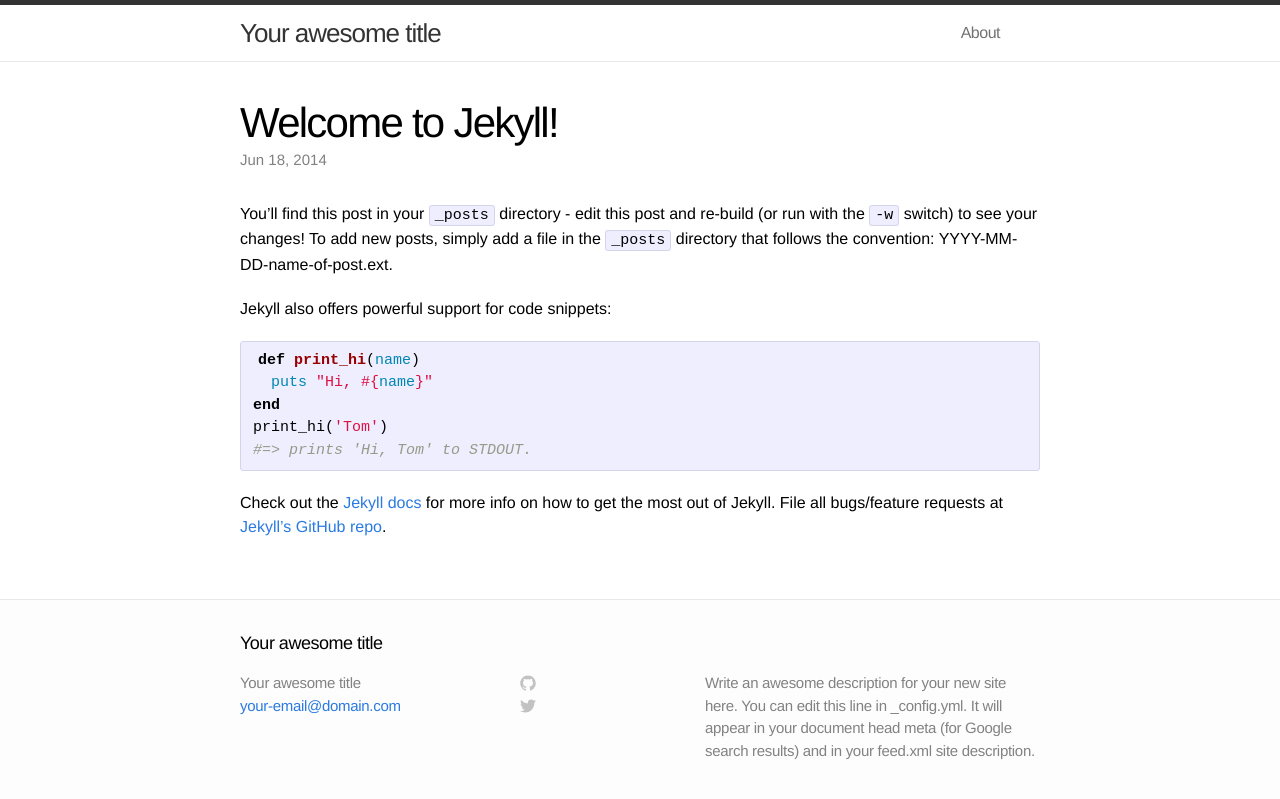
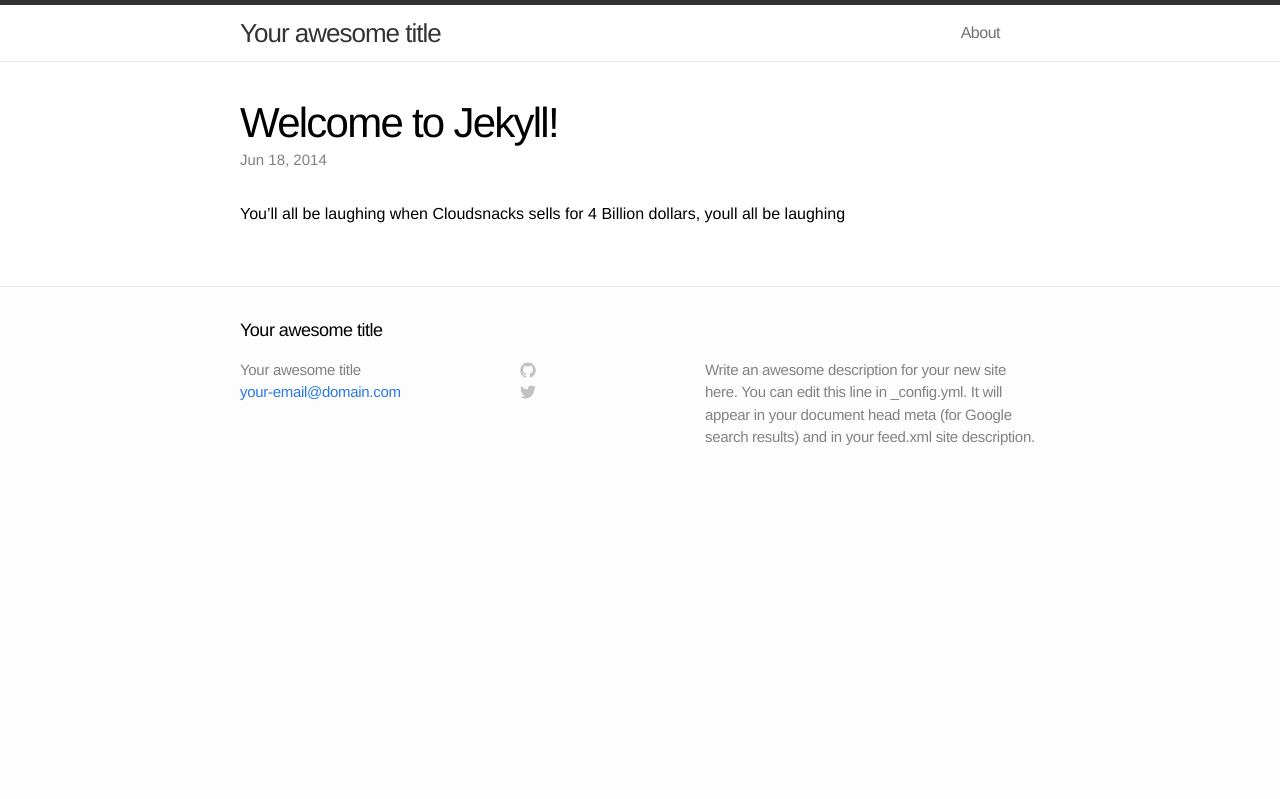
Before and after one commit to zephyr-dev/zephyr-dev.github.io, a Jekyll site: the page built from _posts/2014-06-18-welcome-to-jekyll.markdown, in a window 1280 px wide. Shown: the top 799 px of the page. Built offline with Jekyll 4.4.1, drawn with Linux system fonts in a browser that asks for light colours.

Commit message:
Test changes

```diff
--- a/_posts/2014-06-18-welcome-to-jekyll.markdown
+++ b/_posts/2014-06-18-welcome-to-jekyll.markdown
@@ -5,20 +5,8 @@
 categories: jekyll update
 ---
 
-You'll find this post in your `_posts` directory - edit this post and re-build (or run with the `-w` switch) to see your changes!
-To add new posts, simply add a file in the `_posts` directory that follows the convention: YYYY-MM-DD-name-of-post.ext.
+You'll all be laughing when Cloudsnacks sells for 4 Billion dollars, youll all be laughing
 
-Jekyll also offers powerful support for code snippets:
-
-{% highlight ruby %}
-def print_hi(name)
-  puts "Hi, #{name}"
-end
-print_hi('Tom')
-#=> prints 'Hi, Tom' to STDOUT.
-{% endhighlight %}
-
-Check out the [Jekyll docs][jekyll] for more info on how to get the most out of Jekyll. File all bugs/feature requests at [Jekyll's GitHub repo][jekyll-gh].
 
 [jekyll-gh]: https://github.com/jekyll/jekyll
 [jekyll]:    http://jekyllrb.com
```
